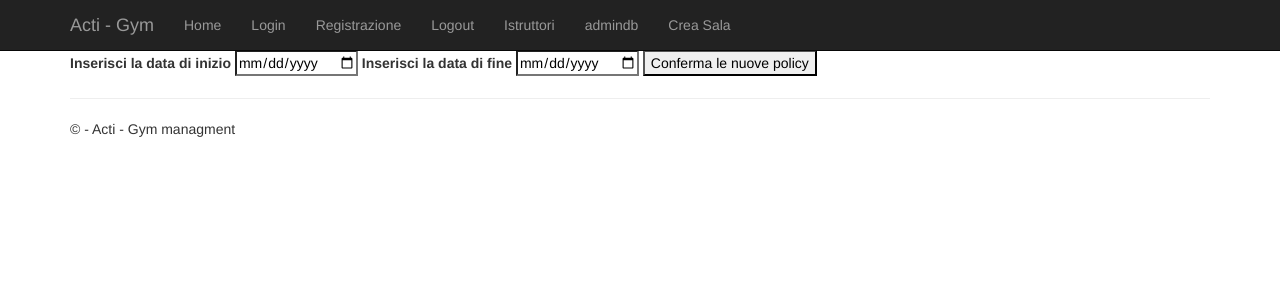
After one commit to SpiderPorkPotter/Palestra, a Flask app: template Palestra/templates/policyOccupazione.html in a window 1280 px wide. The commit adds this page. Shown: the top 300 px of the page. Run offline with Flask 2, Linux system fonts and the light colour scheme; the template is opened without the code that fills it, so the values that code supplies are empty; some libraries are stand-ins or nearby versions.

Commit message:
fatto html per le policy

```diff
--- a/Palestra/templates/layout.html
+++ b/Palestra/templates/layout.html
@@ -59,6 +59,9 @@
                     {% endif %}
                     <li><a href="{{ url_for('admin') }}">admindb</a></li>
                     <li><a href="{{ url_for('crea_sala') }}">Crea Sala</a></li>
+                    {% if current_user.get_role() == 1 %}
+                    <li><a href="{{ url_for('policy_occupazione') }}">Policy</a></li>
+                    {% endif %}
 
                 </ul>
             </div>
--- /dev/null
+++ b/Palestra/templates/policyOccupazione.html
@@ -0,0 +1,52 @@
+{% extends "layout.html" %}
+
+{% block content %}
+
+<form action="/policy_occupazione" method="post">
+
+    <label for="dpcm-start">Inserisci la data di inizio </label>
+    <input type="date" id="data_inizio" name="dpcm-start" value="">
+
+
+
+    <label for="dpcm-end">Inserisci la data di fine </label>
+    <input type="date" id="data_fine" name="dpcm-end" value="">
+
+    <input type="submit" id="id_btn_conferma" name="confermaPolicy" value="Conferma le nuove policy">
+</form>
+
+
+
+<script>
+
+    function check_dates(){
+        var vd1 = document.getElementById('data_inizio').value
+        var vd2 = document.getElementById('data_fine').value
+        var d_inizio = new Date(vd1 + 'T00:00')
+        var d_fine = new Date(vd2 + 'T00:00')
+
+        return d_inizio < d_fine
+    }
+
+    var callback =  function(){
+        if( check_dates() == true){
+            document.querySelector('#id_btn_conferma').removeAttribute('disabled')
+            return
+        }else{
+            alert(" la data finale è minore della data inizale, controlla meglio ")
+            document.querySelector('#id_btn_conferma').setAttribute('disabled','disabled')
+            return
+        }
+    }
+
+    var di = document.getElementById('data_inizio')
+    di.addEventListener('change', callback)
+
+    var df = document.getElementById('data_fine')
+    df.addEventListener('change', callback )
+
+
+
+</script>
+
+{% endblock %}
```
